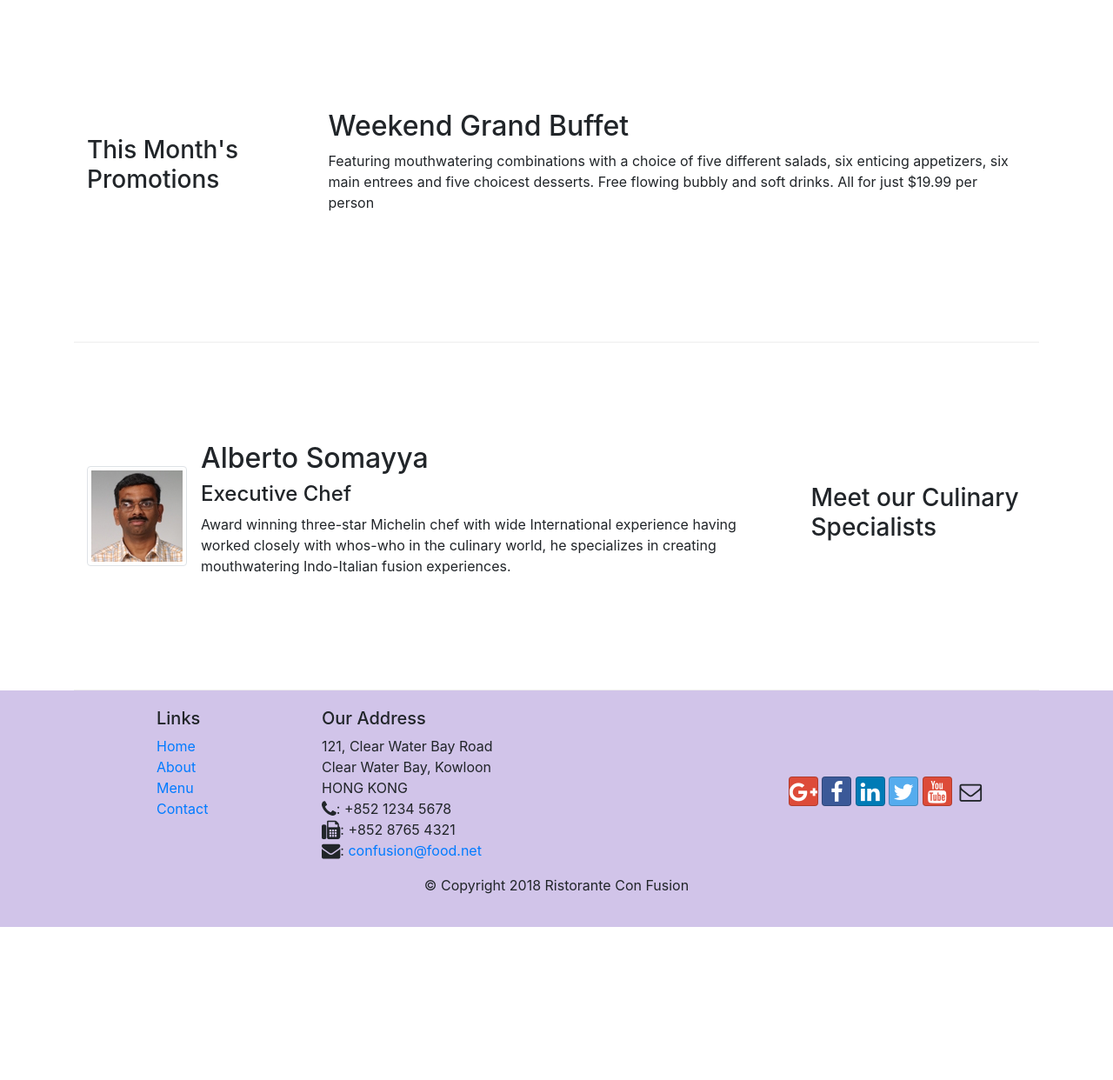
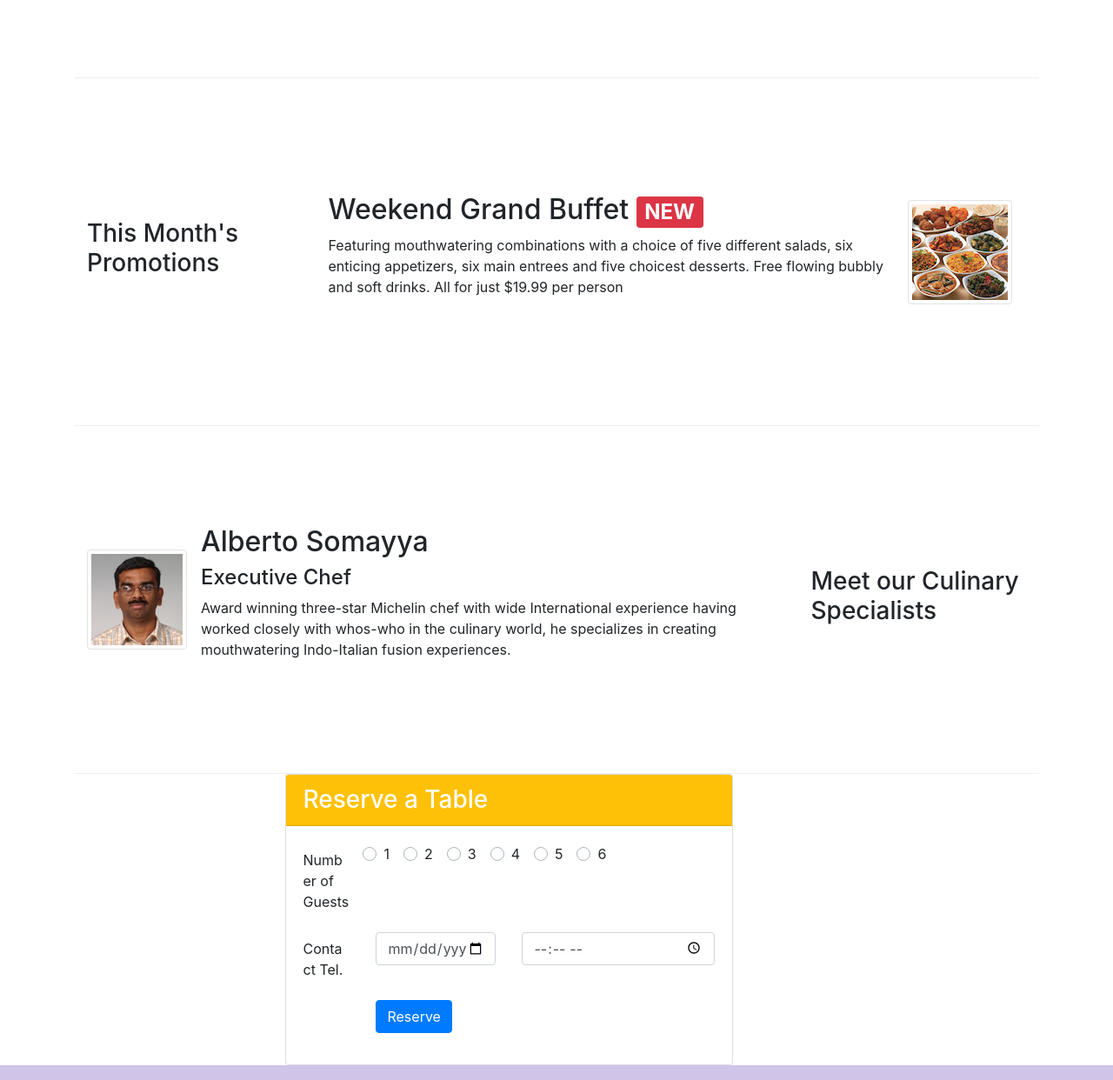
Before and after one commit to ahmedabdo97/bootstrap4, a website: page index.html in a window 1280 px wide. Shown: the part 740-1982 px from the top of the page at 87% size. Before the commit the page ends 1806 px from the top, so only its background shows below. Drawn offline with nearby package versions, Linux system fonts and the light colour scheme.

Commit message:
adding media to 2nd and form to reserve

```diff
--- a/index.html
+++ b/index.html
@@ -36,14 +36,18 @@
     <header class="jumbotron">
             <div class="container">
                 <div class="row row-header">
-                    <div class="col-12 col-sm-6">
+                    <div class="col-12 col-sm">
                         <h1>Ristorante con Fusion</h1>
                         <p>We take inspiration from the World's best cuisines, and create a unique fusion experience. Our lipsmacking creations will tickle your culinary senses!</p>
                     </div>
                     <div class="col-12 col-sm align-self-center">
                         <img src="img/logo.png" class="img-fluid">
                     </div>
+                    <div class="row col-12 col-sm-6 ">
+                            <a class="btn btn-primary btn-block bg-warning align-self-center btn-lg text-dark" href="#Table" role="button">Reserve A Table</a>
+                    </div>
                 </div>
+
             </div>
         </header>
 
@@ -69,9 +73,15 @@
             <div class="col-12 col-sm-4 col-md-3">
                 <h3>This Month's Promotions</h3>
             </div>
-            <div class="col col-sm col-md">
-                <h2>Weekend Grand Buffet</h2>
+            <div class="col col-sm order-sm-last col-md">
+                    <div class="media">
+                        <div class="media-body">
+                <h2>Weekend Grand Buffet <span class="badge badge-danger">NEW</span> </h2>
                 <p class="d-none d-sm-block">Featuring mouthwatering combinations with a choice of five different salads, six enticing appetizers, six main entrees and five choicest desserts. Free flowing bubbly and soft drinks. All for just $19.99 per person </p>
+            </div>
+            <img class="d-flex mr-3 img-thumbnail align-self-center"
+            src="img/buffet.png" alt="buffet">
+            </div>
             </div>
         </div>
 
@@ -93,6 +103,62 @@
             </div>
         </div>
     </div>
+    <div class="row">
+    <div class="col-12 col-sm-5 offset-sm-3">
+        <div class="card">
+            <h3 class="card-header bg-warning text-white" id="Table">Reserve a Table</h3>
+            <div class="card-body">
+                <form>
+                    <div class="form-group row">
+                        <label class="col-12 col-md-2 col-form-label">Number of Guests</label>
+                        <div class="custom-control custom-radio custom-control-inline">
+                            <input type="radio" id="customRadioInline1" name="customRadioInline1" class="custom-control-input">
+                            <label class="custom-control-label" for="customRadioInline1">1</label>
+                          </div>
+                          <div class="custom-control custom-radio custom-control-inline">
+                            <input type="radio" id="customRadioInline2" name="customRadioInline1" class="custom-control-input">
+                            <label class="custom-control-label" for="customRadioInline2">2</label>
+                          </div>
+                          <div class="custom-control custom-radio custom-control-inline">
+                                <input type="radio" id="customRadioInline2" name="customRadioInline1" class="custom-control-input">
+                                <label class="custom-control-label" for="customRadioInline3">3</label>
+                              </div>
+                              <div class="custom-control custom-radio custom-control-inline">
+                                    <input type="radio" id="customRadioInline2" name="customRadioInline1" class="custom-control-input">
+                                    <label class="custom-control-label" for="customRadioInline4">4</label>
+                                  </div>
+                                  <div class="custom-control custom-radio custom-control-inline">
+                                        <input type="radio" id="customRadioInline2" name="customRadioInline1" class="custom-control-input">
+                                        <label class="custom-control-label" for="customRadioInline5">5</label>
+                                      </div>
+                                      <div class="custom-control custom-radio custom-control-inline">
+                                            <input type="radio" id="customRadioInline2" name="customRadioInline1" class="custom-control-input">
+                                            <label class="custom-control-label" for="customRadioInline6">6</label>
+                                          </div>
+                    </div>
+                    <div class="form-group row">
+                        <label for="telnum" class="col-12 col-md-2 col-form-label">Contact Tel.</label>
+                        <div class=" col-5 col-md-4">
+                            <input type="date" class="form-control" id="date" name="date" placeholder="Date">
+                        </div>
+                        <div class="col-7 col-md-6">
+                                <input type="time" class="form-control" id="time" name="time" placeholder="Time">
+                            </div>
+                    </div>
+
+                            <div class="form-group row">
+                                <div class="offset-md-2 col-md-10">
+                                    <button type="submit" class="btn btn-primary">
+                                        Reserve
+                                    </button>
+                                </div>
+                            </div>
+
+                </form>
+            </div>
+        </div>
+    </div>
+</div>
 
     <footer class="footer">
         <div class="container">
```
Also changed, not shown: aboutus.html (+1 -1 lines), assignment_week2/QAQDOy2SEeikKwpOWDsZFA_b69afa8d38e22b06cde6e076d3eb1459_screencapture-Assignment2.png (added), assignment_week2/VRO1WC2SEeiISxJZ7npQ3g_e44b2b9a244756bb19ecfd430ad96beb_screencapture-Assignment2-xs.png (added).
